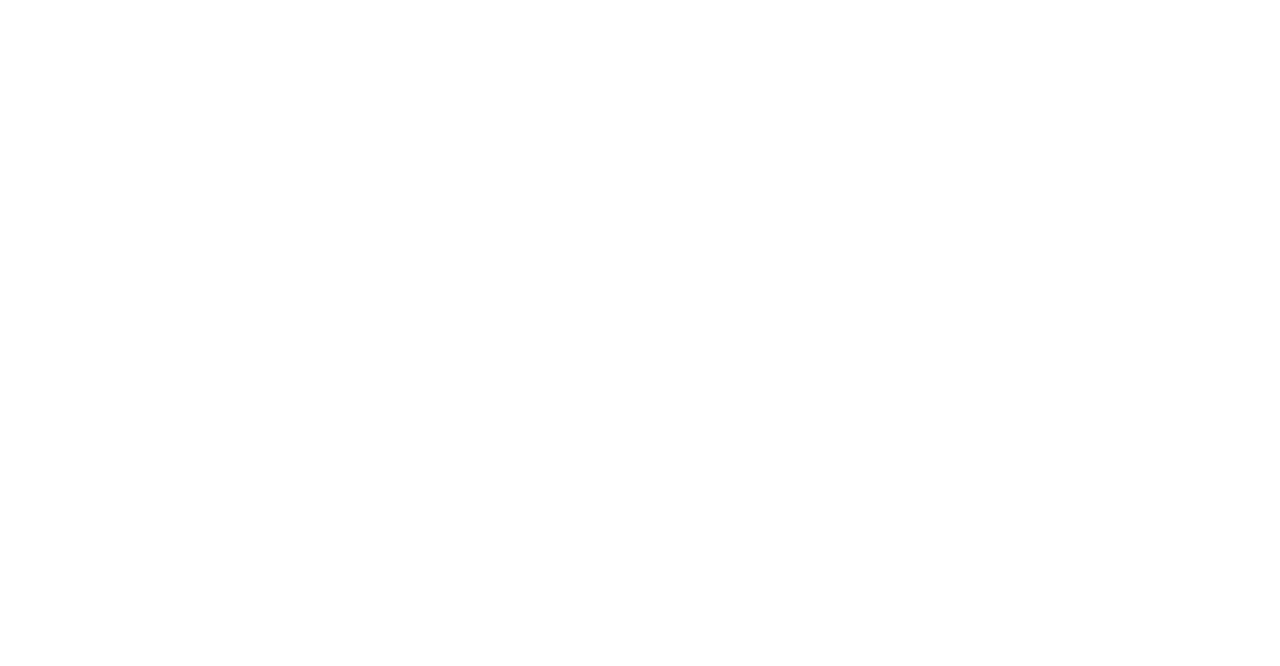
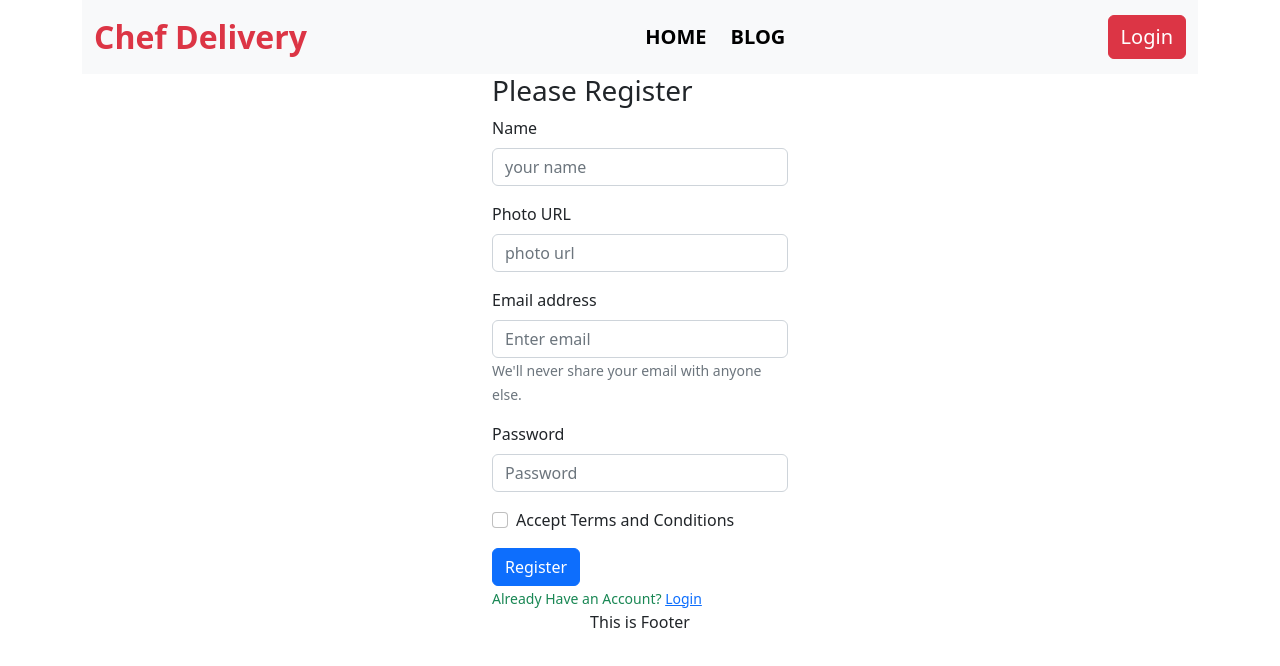
Before and after one commit to public454235/chef-delivery-client, a React (Vite) app: page /register in a window 1280 px wide. Before the commit this address had no page. Shown: the top 666 px of the page. Built offline with nearby package versions, Linux system fonts and the light colour scheme.

Commit message:
added login

```diff
--- a/package.json
+++ b/package.json
@@ -17,6 +17,7 @@
     "react": "^18.2.0",
     "react-bootstrap": "^2.7.4",
     "react-dom": "^18.2.0",
+    "react-icons": "^4.8.0",
     "react-router-dom": "^6.11.0",
     "sort-by": "^1.2.0"
   },
--- a/src/components/Banners/Banners.jsx
+++ b/src/components/Banners/Banners.jsx
@@ -11,7 +11,8 @@
 
 
             <div className='ms-2'>
-                <h1>Welcome To Our Restaurant <br /> <span className='fw-bold text-black'>Amazing & Delicious Food
+                <h3 className='fw-bold text-danger-emphasis'>Welcome To Our Restaurant </h3>
+                <h1><span className='fw-bold text-black'>Amazing & Delicious Food
                     This Is Photoshop's Version Of Lorem Ipsum. Proin Gravida Nibh Vel Velit Auctor Aliquet.</span> </h1>
                 <p>Who We Are ?Duis sed odio sit amet nibh vulputate cursus a sit amet mauris. Morbi accumsan ipsum velit. Nam nec tellus a odio tincidunt auctor a ornare odio. Sed non mauris vitae erat consequat auctor eu in elit. Class aptent taciti sociosqu ad litora torquent per conubia nostra, per inceptos himenaeos. Mauris in erat justo. Nullam ac urna eu felis dapibus condimentum sit amet a augue. Sed non neque elit. Sed ut imperdiet nisi.</p>
                 <Button variant="danger">MORE INFO </Button>
--- /dev/null
+++ b/src/components/CardDetails/CardDetails.jsx
@@ -0,0 +1,11 @@
+import React from 'react';
+
+const CardDetails = () => {
+    return (
+        <div>
+            <h3>This is CardDetails</h3>
+        </div>
+    );
+};
+
+export default CardDetails;
--- a/src/components/Category/Category.jsx
+++ b/src/components/Category/Category.jsx
@@ -3,7 +3,7 @@
 import { Link } from 'react-router-dom';
 
 const Category = ({ category }) => {
-    const { author, chef_name, picture, published_date, Likes, Recipes } = category
+    const { _id, author, chef_name, picture, published_date, Likes, Recipes } = category
     return (
         <Container>
             <div>
@@ -15,7 +15,7 @@
                             <p className="card-text">Experience: {author.published_date}</p>
                             <p className="card-text">Likes: {author.Likes}</p>
                             <p className="card-text">Recipes: {author.Recipes}</p>
-                            <Link to={`/category/${category.id}`}><Button variant="danger">View Recipes</Button></Link>
+                            <Link to={`/category/${_id}`}><Button variant="danger">View Recipes</Button></Link>
                         </div>
                     </div>
                 </div>
--- a/src/components/Header/Header.jsx
+++ b/src/components/Header/Header.jsx
@@ -1,8 +1,11 @@
-import React from 'react';
+import React, { useContext } from 'react';
 import { Button, Container, Nav, Navbar } from 'react-bootstrap';
 import { Link } from 'react-router-dom';
+import { FaUserCircle } from 'react-icons/fa';
+import { AuthContext } from '../Providers/AuthProvider';
 
 const Header = () => {
+    const {user} = useContext(AuthContext)
     return (
         <Container>
             <Navbar bg="light" expand="lg">
@@ -18,7 +21,14 @@
                             <Link className='me-4 fw-semibold text-decoration-none text-black fs-5' to="/">HOME</Link>
                             <Link className='fw-semibold text-decoration-none text-black fs-5' to="/blog">BLOG</Link>
                         </Nav>
-                        <Button className='fs-5' variant="danger">Login</Button>
+                        {user &&
+                            <FaUserCircle className='me-2' style={{ fontSize: '2.2.3rem' }}></FaUserCircle>
+                        }
+                        {user ?
+                            <Button className='fs-5' variant="danger">Logout</Button>:
+                            <Link to="/login">
+                            <Button className='fs-5' variant="danger">Login</Button></Link>
+                            }
 
                     </Navbar.Collapse>
                 </Container>
--- a/src/components/Home/Home.jsx
+++ b/src/components/Home/Home.jsx
@@ -2,10 +2,6 @@
 import React, { useEffect, useState } from 'react';
 import Category from '../Category/Category';
 import Banners from '../Banners/Banners';
-
-
-
-
 
 const Home = () => {
     const [categories, setCategories] = useState([])
@@ -25,7 +21,7 @@
                 <div className="row row-cols-1 row-cols-md-3 g-4">
                     {
                         categories.map(category=> <Category
-                             key={category.id}
+                             key={category._id}
                              category={category}
 
                         ></Category>)
--- /dev/null
+++ b/src/components/Login/Login.jsx
@@ -0,0 +1,41 @@
+import React from 'react';
+import { Button, Container, Form } from 'react-bootstrap';
+import { Link } from 'react-router-dom';
+
+const Login = () => {
+    return (
+        <Container className='w-25 mx-auto'>
+            <h3>Please Login</h3>
+            <Form>
+                <Form.Group className="mb-3" controlId="formBasicEmail">
+                    <Form.Label>Email address</Form.Label>
+                    <Form.Control type="email" name='email' placeholder="Enter email" required />
+                    <Form.Text className="text-muted">
+                        We'll never share your email with anyone else.
+                    </Form.Text>
+                </Form.Group>
+
+                <Form.Group className="mb-3" controlId="formBasicPassword">
+                    <Form.Label>Password</Form.Label>
+                    <Form.Control type="password" name='password' placeholder="Password" required />
+                </Form.Group>
+
+                <Button variant="primary" type="submit">
+                    Login
+                </Button>
+                <br />
+                <Form.Text className="text-success">
+                    Don't Have an Account? <Link to='/register'>Register</Link>
+                </Form.Text>
+                <Form.Text className="text-success">
+
+                </Form.Text>
+                <Form.Text className="text-danger">
+
+                </Form.Text>
+            </Form>
+        </Container>
+    );
+};
+
+export default Login;
--- /dev/null
+++ b/src/components/Providers/AuthProvider.jsx
@@ -0,0 +1,21 @@
+import React, { createContext, useState } from 'react';
+import { getAuth } from "firebase/auth";
+import app from '../../firebase/firebase.config';
+
+export const AuthContext = createContext(null);
+
+const auth = getAuth(app);
+const AuthProvider = ({children}) => {
+    const [user, setUser] = useState(null)
+
+    const authInfo ={
+        user
+    }
+    return (
+        <AuthContext.Provider value={authInfo}>
+            {children}
+        </AuthContext.Provider>
+    );
+};
+
+export default AuthProvider;
--- /dev/null
+++ b/src/components/Register/Register.jsx
@@ -0,0 +1,51 @@
+import React from 'react';
+import { Button, Container, Form } from 'react-bootstrap';
+import { Link } from 'react-router-dom';
+
+const Register = () => {
+    return (
+        <Container className='w-25 mx-auto'>
+        <h3>Please Register</h3>
+        <Form>
+            <Form.Group className="mb-3" controlId="formBasicEmail">
+                <Form.Label>Name</Form.Label>
+                <Form.Control type="text" name='name' placeholder="your name" required />
+            </Form.Group>
+            <Form.Group className="mb-3" controlId="formBasicEmail">
+                <Form.Label>Photo URL</Form.Label>
+                <Form.Control type="text" name='photo' placeholder="photo url" required />
+            </Form.Group>
+            <Form.Group className="mb-3" controlId="formBasicEmail">
+                <Form.Label>Email address</Form.Label>
+                <Form.Control type="email" name='email' placeholder="Enter email" required />
+                <Form.Text className="text-muted">
+                    We'll never share your email with anyone else.
+                </Form.Text>
+            </Form.Group>
+
+            <Form.Group className="mb-3" controlId="formBasicPassword">
+                <Form.Label>Password</Form.Label>
+                <Form.Control type="password" name='password' placeholder="Password" required />
+            </Form.Group>
+            <Form.Group className="mb-3" controlId="formBasicCheckbox">
+                <Form.Check type="checkbox" name='accept' label="Accept Terms and Conditions" />
+            </Form.Group>
+            <Button variant="primary" type="submit">
+                Register
+            </Button>
+            <br />
+            <Form.Text className="text-success">
+                Already Have an Account? <Link to='/login'>Login</Link>
+            </Form.Text>
+            <Form.Text className="text-success">
+
+            </Form.Text>
+            <Form.Text className="text-danger">
+
+            </Form.Text>
+        </Form>
+    </Container>
+    );
+};
+
+export default Register;
--- a/src/main.jsx
+++ b/src/main.jsx
@@ -8,7 +8,11 @@
 } from "react-router-dom";
 import Main from './components/Layout/Main';
 import Home from './components/Home/Home';
-import { Card } from 'react-bootstrap';
+import Blog from './components/Blog/Blog';
+import CardDetails from './components/CardDetails/CardDetails';
+import AuthProvider from './components/Providers/AuthProvider';
+import Login from './components/Login/Login';
+import Register from './components/Register/Register';
 
 
 const router = createBrowserRouter([
@@ -23,12 +27,21 @@
       },
       {
         path: 'blog',
-        element: <Blob></Blob>
+        element: <Blog></Blog>
       },
       {
-        path: '/category/:id',
-        element: <Card></Card>,
-        loader: ({params})=>fetch(`http://localhost:5000/categories/${params.id}`)
+        path: 'login',
+        element: <Login></Login>
+      },
+      {
+        path: 'register',
+        element: <Register></Register>
+
+      },
+      {
+        path: '/category/:_id',
+        element: <CardDetails></CardDetails>,
+        loader: ({ params }) => fetch(`http://localhost:5000/categories/${params._id}`)
 
       }
     ]
@@ -38,6 +51,8 @@
 
 ReactDOM.createRoot(document.getElementById('root')).render(
   <React.StrictMode>
-    <RouterProvider router={router} ></RouterProvider>
+    <AuthProvider>
+      <RouterProvider router={router} ></RouterProvider>
+    </AuthProvider>
   </React.StrictMode>,
 )
```
Also changed, not shown: src/components/Card/Card.jsx (deleted, +0 -13 lines), 1 other file (tests, documents, lock files or other folders).
